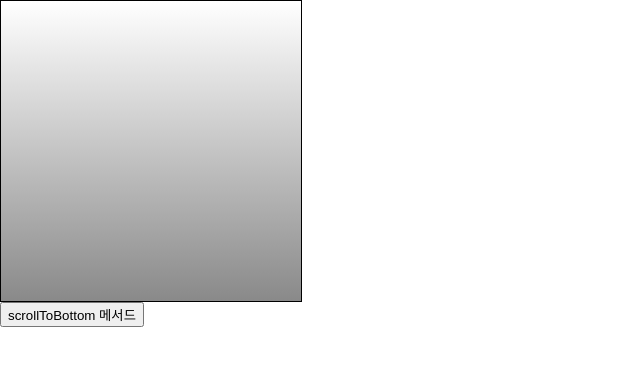
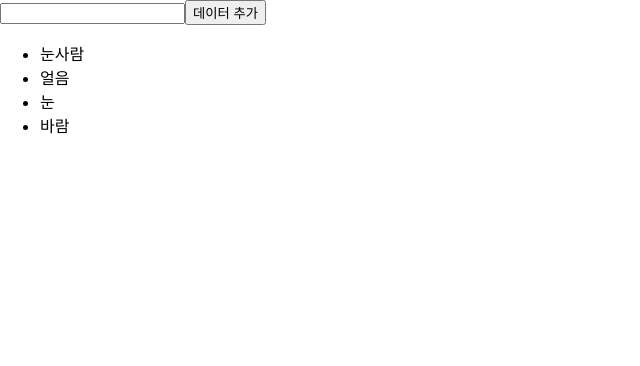
Before and after one commit to sirzzang/react-study-source-code, a React (Create React App) app: page / in a window 1280 px wide. Shown: the top 366 px of the page, without its empty margins (0-640 px from the left). Built offline with nearby package versions, Linux system fonts and the light colour scheme.

Commit message:
20201113 ~6장 소스코드

```diff
--- a/src/App.js
+++ b/src/App.js
@@ -1,16 +1,10 @@
 import React, { Component } from 'react';
-import ScrollBox from './ScrollBox';
+import IterationSample from './IterationSample';
 
 class App extends Component {
     render() {
         return (
-            <div>
-                <ScrollBox ref={(ref) => this.scrollBox=ref}/> {/*ref 생성, 이름: scrollBox*/}
-                {/*<button onClick={this.scrollBox.scrollToBottom}>*/} {/*undefined 오류*/}
-                <button onClick={() => this.scrollBox.scrollToBottom()}>
-                    scrollToBottom 메서드
-                </button>
-            </div>
+            <IterationSample />
         );
     }
 }
--- /dev/null
+++ b/src/IterationSample.js
@@ -0,0 +1,45 @@
+import React, {useState} from 'react';
+
+const IterationSample = () => {
+    // 데이터 배열로 사용할 상태
+    const [names, setNames] = useState([
+        {id:1, text:'눈사람'},
+        {id:2, text:'얼음'},
+        {id:3, text:'눈'},
+        {id:4, text:'바람'}
+    ]);
+    const [inputText, setInputText] = useState(''); // input 값으로 사용할 상태
+    const [nextId, setNextId] = useState(5); // 새로운 항목을 추가할 때 사용할 id
+
+    const onChange = e => setInputText(e.target.value); // 변화 시 input 값의 상태를 value로 바꿈.
+    const onClick = () => {
+        const nextNames = names.concat({
+            id: nextId, // nextId 값을 id로 설정
+            text: inputText // inputText 값을 text로 설정
+        });
+        setNextId(nextId + 1); // nextId 값 1 더하기
+        setNames(nextNames); // names 값 업데이트
+        console.log(nextNames); // 확인용
+        setInputText(''); // inputText 초기화
+    }
+    const onRemove = id => {
+        const nextNames = names.filter(name => name.id !== id); // id가 현재 id인 것을 제외하고 배열 반환
+        setNames(nextNames); // names 상태 업데이트
+    }
+
+    const namesList = names.map(name => (
+        <li key={name.id} onDoubleClick={() => onRemove(name.id)}>
+            {name.text}
+        </li>
+    ));
+
+    return (
+    <>
+        <input value={inputText} onChange={onChange}/>
+        <button onClick={onClick}>데이터 추가</button> {/*버튼 클릭 시 onClick 이벤트 추가*/}
+        <ul>{namesList}</ul>
+    </>
+    );
+};
+
+export default IterationSample;
```
